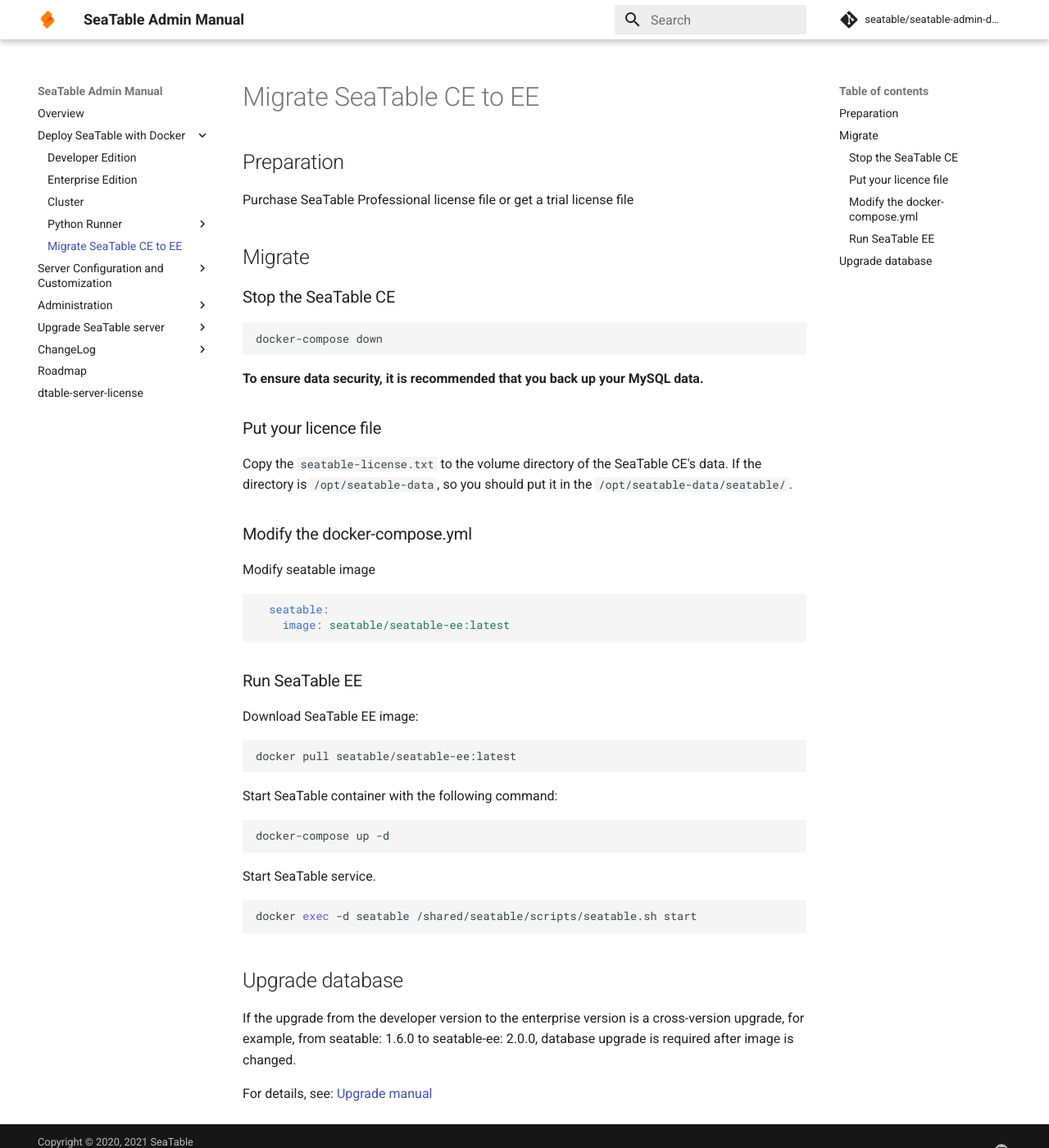
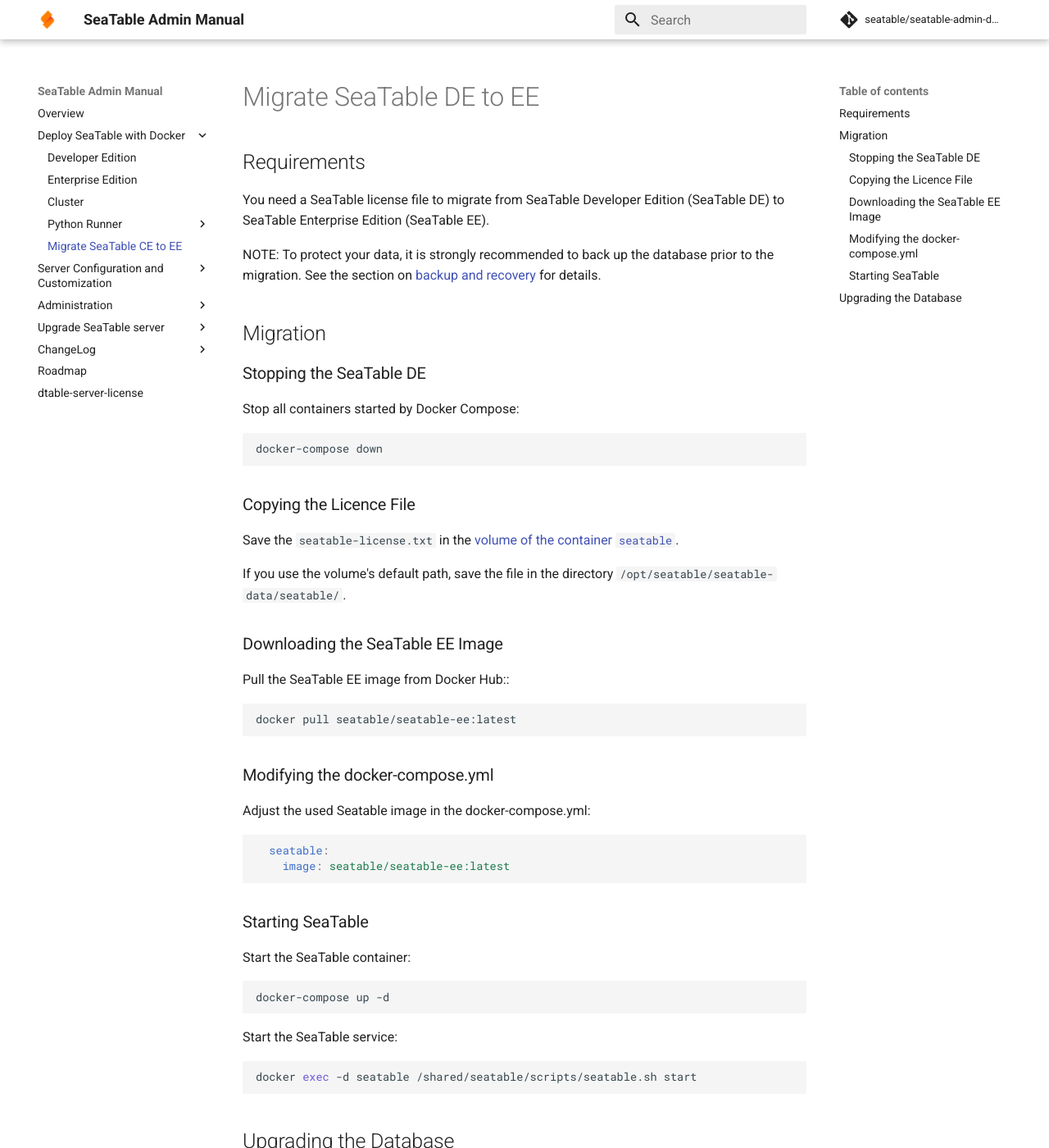
Before and after one commit to seatable/seatable-admin-docs, an MkDocs documentation site: the page built from manual/docker/Enterprise-Edition/migrate_from_seatable_ce_server.md, in a window 1280 px wide and 1400 px high. Shown: the whole window at 82% size. Built offline with MkDocs 1.6.1 and Material for MkDocs 9.7.7, drawn with Linux system fonts in a browser that asks for light colours; comment, search, counter and statistics services are not loaded; some of the changed text lies outside the part shown.

````diff
--- a/manual/docker/Enterprise-Edition/migrate_from_seatable_ce_server.md
+++ b/manual/docker/Enterprise-Edition/migrate_from_seatable_ce_server.md
@@ -1,54 +1,60 @@
-# Migrate SeaTable CE to EE
+# Migrate SeaTable DE to EE
 
-## Preparation
+## Requirements
 
-Purchase SeaTable Professional license file or get a trial license file
+You need a SeaTable license file to migrate from SeaTable Developer Edition (SeaTable DE) to SeaTable Enterprise Edition (SeaTable EE).
 
-## Migrate
+NOTE: To protect your data, it is strongly recommended to back up the database prior to the migration. See the section on [backup and recovery](https://manual.seatable.io/maintain/backup_recovery/) for details.
 
-### Stop the SeaTable CE
+## Migration
+
+### Stopping the SeaTable DE
+
+Stop all containers started by Docker Compose:
 
 ```sh
 docker-compose down
 ```
 
-**To ensure data security, it is recommended that you back up your MySQL data.**
+### Copying the Licence File
 
-### Put your licence file
+Save the `seatable-license.txt` in the [volume of the container `seatable`](https://manual.seatable.io/docker/Developer-Edition/Deploy%20SeaTable-DE%20with%20Docker/).
 
-Copy the `seatable-license.txt` to the volume directory of the SeaTable CE's data. If the directory is `/opt/seatable-data`, so you should put it in the `/opt/seatable-data/seatable/`.
+If you use the volume's default path, save the file in the directory `/opt/seatable/seatable-data/seatable/`.
 
-### Modify the docker-compose.yml
+### Downloading the SeaTable EE Image
 
-Modify seatable image
+Pull the SeaTable EE image from Docker Hub::
+
+```sh
+docker pull seatable/seatable-ee:latest
+```
+
+### Modifying the docker-compose.yml
+
+Adjust the used Seatable image in the docker-compose.yml:
 
 ```yml
   seatable:
     image: seatable/seatable-ee:latest
 ```
 
-### Run SeaTable EE
+### Starting SeaTable
 
-Download SeaTable EE image:
-
-```sh
-docker pull seatable/seatable-ee:latest
-```
-
-Start SeaTable container with the following command:
+Start the SeaTable container:
 
 ```sh
 docker-compose up -d
 ```
 
-Start SeaTable service.
+Start the SeaTable service:
 
 ```sh
 docker exec -d seatable /shared/seatable/scripts/seatable.sh start
 ```
 
-## Upgrade database
+## Upgrading the Database
 
-If the upgrade from the developer version to the enterprise version is a cross-version upgrade, for example, from seatable: 1.6.0 to seatable-ee: 2.0.0, database upgrade is required after image is changed.
+If you migrate from one minor release of SeaTable DE to SeaTable EE (i.e., from SeaTable DE 1.6.0 to SeaTable EE 1.6.4), no further action is required.
 
-For details, see: [Upgrade manual](https://manual.seatable.io/upgrade/upgrade_manual/)
+If the upgrade from the Developer Edition to the Enterprise Edition involves a version change (i.e., from SeaTable DE 1.6 to SeaTable EE 2.0), then a database upgrade is required like after changing an image. See the [upgrade manual](https://manual.seatable.io/upgrade/upgrade_manual/) for details.
````
Also changed, not shown: manual/changelog/server-changelog.md (+2 -2 lines), manual/docker/Enterprise-Edition/Deploy SeaTable-EE with Docker.md (+111 -68 lines).
